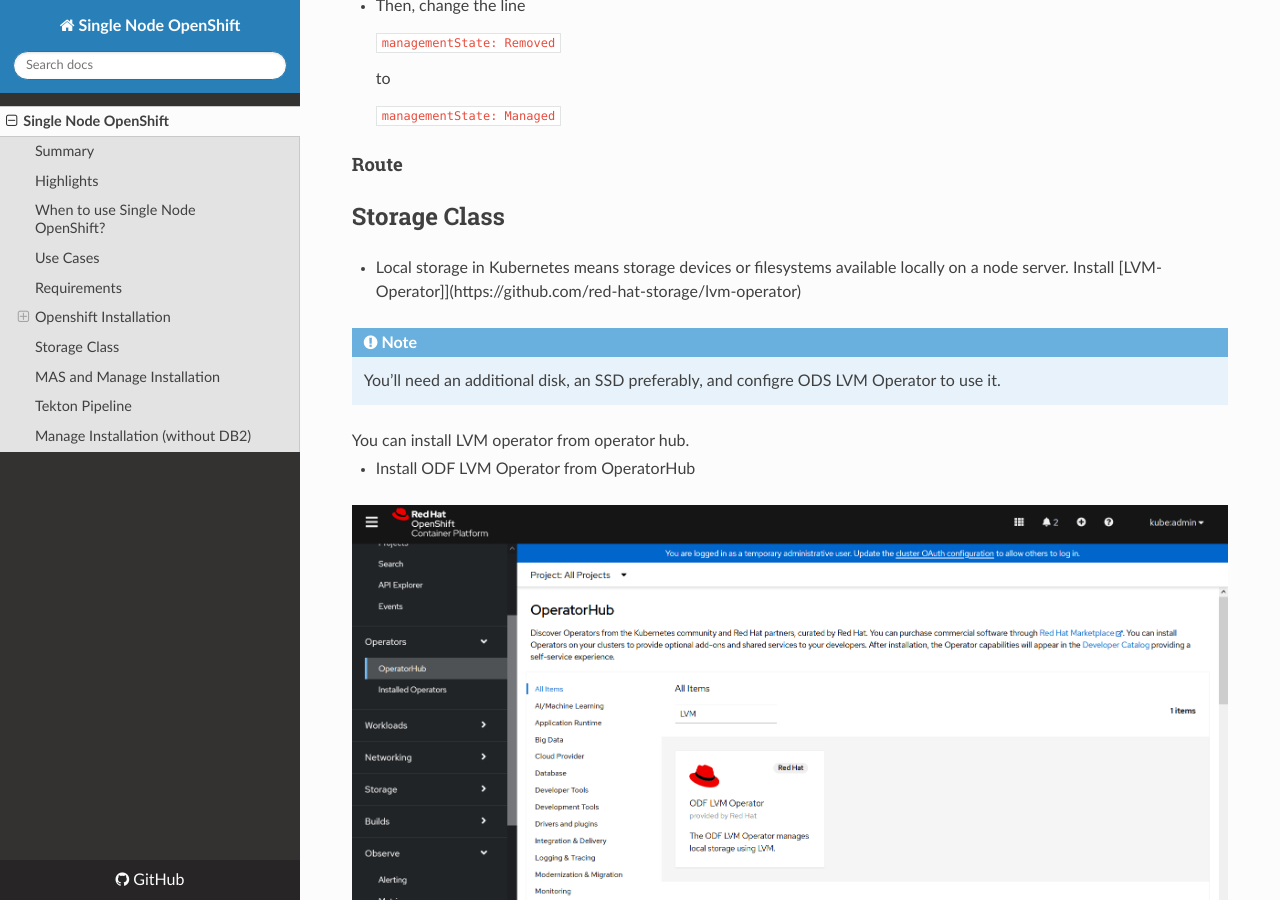
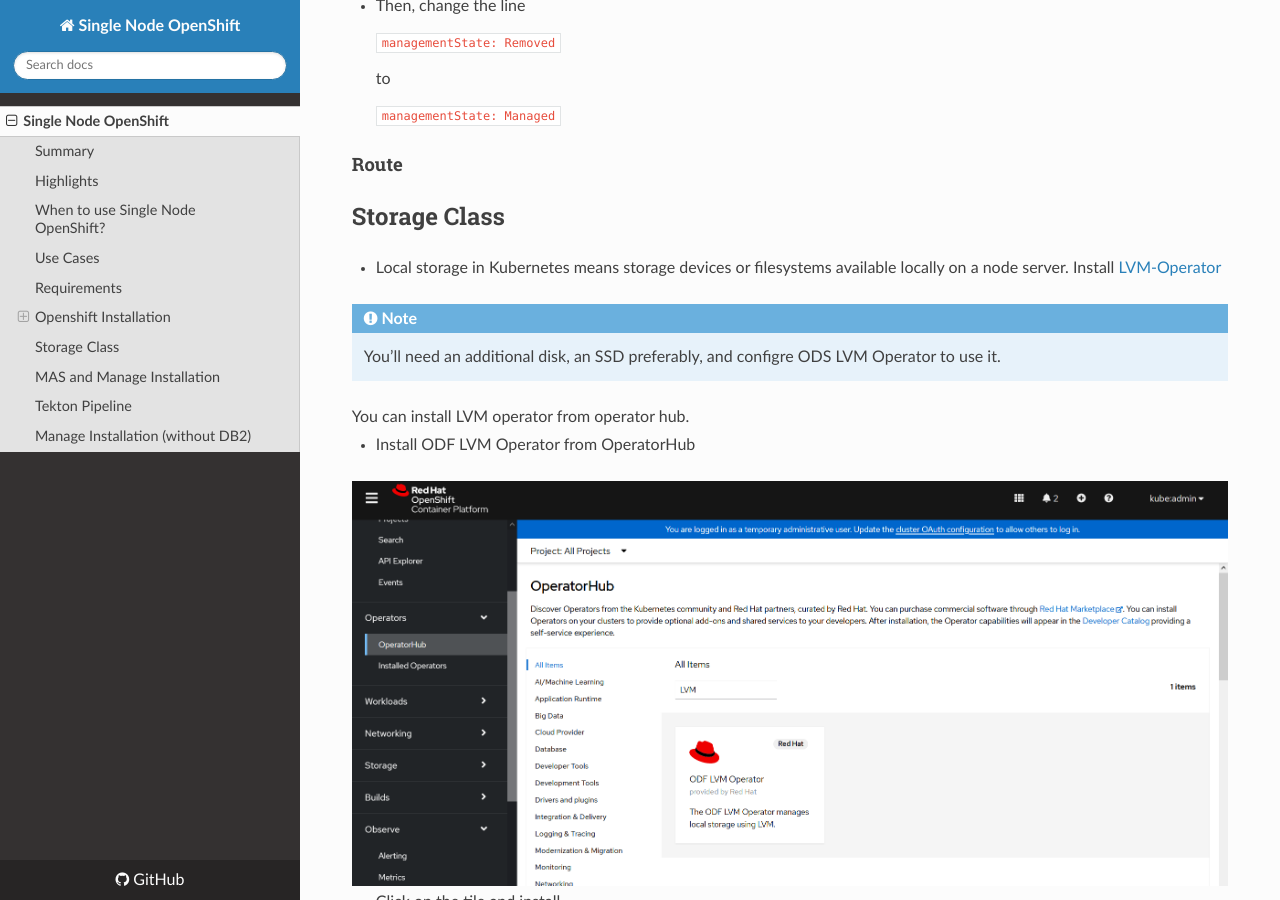
Before and after one commit to ibm-mas-manage/sno, an MkDocs documentation site: the page built from docs/index.md, in a window 1280 px wide and 900 px high, scrolled down 3682 px. Built offline with MkDocs 1.6.1, drawn with Linux system fonts in a browser that asks for light colours; nearby versions of some CDN libraries.

Commit message:
Update index.md

```diff
--- a/docs/index.md
+++ b/docs/index.md
@@ -159,7 +159,7 @@
 
 ## Storage Class
 
-- Local storage in Kubernetes means storage devices or filesystems available locally on a node server. Install [LVM-Operator]](https://github.com/red-hat-storage/lvm-operator)
+- Local storage in Kubernetes means storage devices or filesystems available locally on a node server. Install [LVM-Operator](https://github.com/red-hat-storage/lvm-operator)
 
 !!! note
     You’ll need an additional disk, an SSD preferably, and configre ODS LVM Operator to use it.
```
